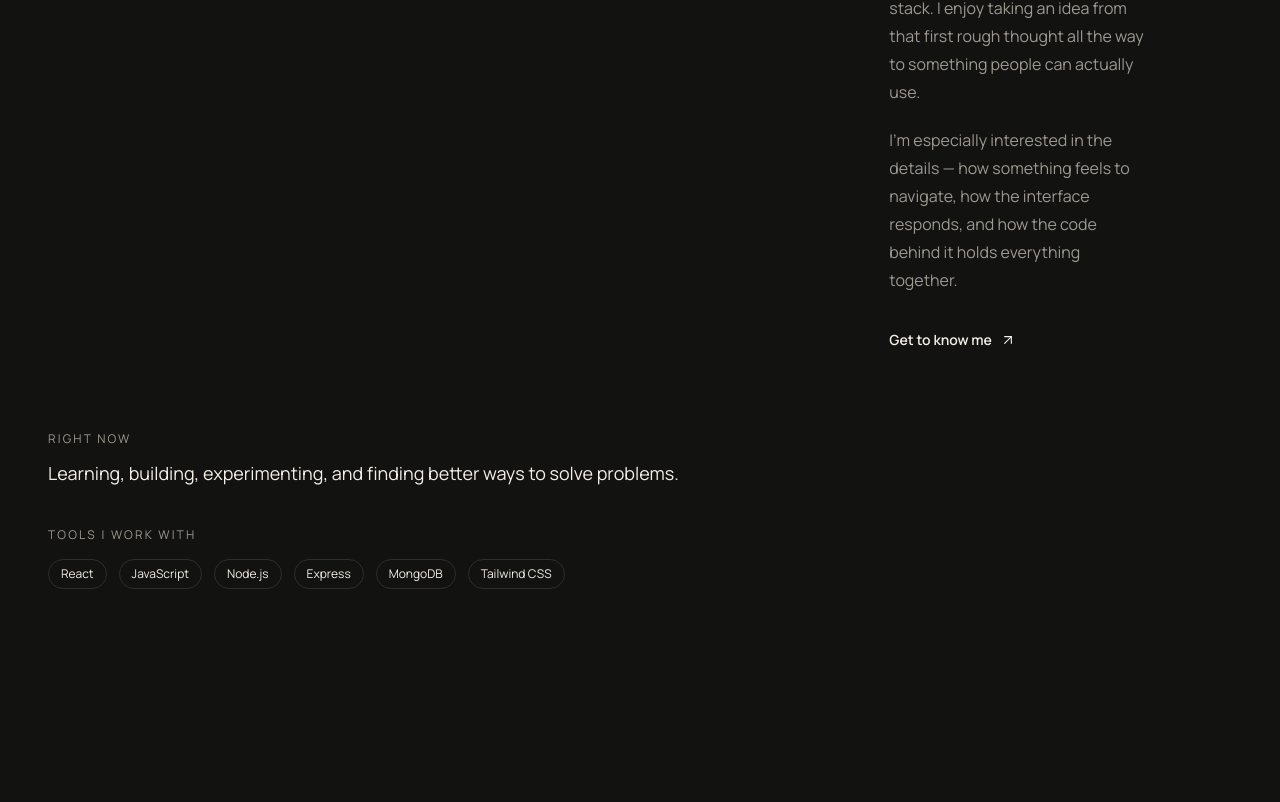
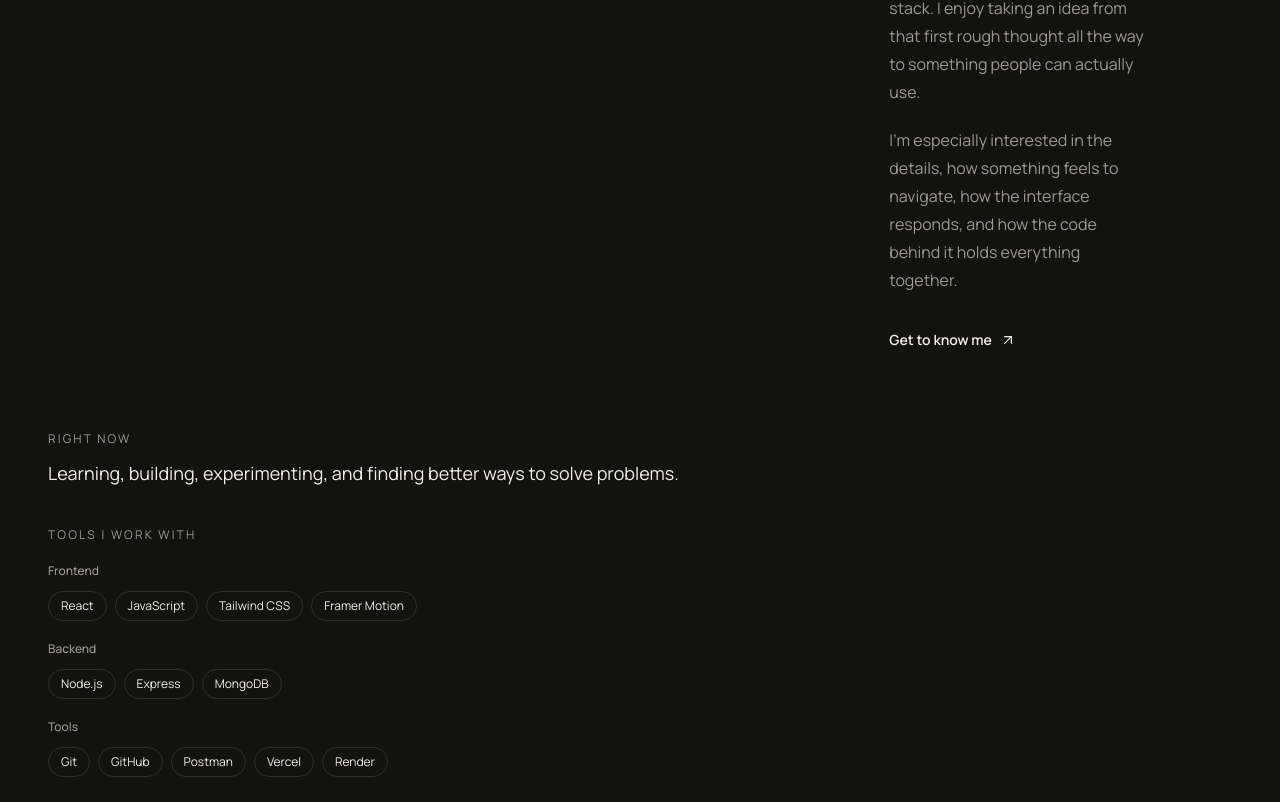
Before and after one commit to adeoyerihanat6-prog/RihannahCodes_Portfolio, a React (Vite) app: page / in a window 1280 px wide. Shown: the part 3378-4180 px from the top of the page. Built offline with nearby package versions, Linux system fonts and the light colour scheme.

Commit message:
organize stack and update about navigation

```diff
--- a/src/components/AboutPreview.jsx
+++ b/src/components/AboutPreview.jsx
@@ -1,13 +1,20 @@
 import { motion } from "framer-motion";
 import { ArrowUpRight } from "lucide-react";
+import { Link } from "react-router-dom";
 
 const stack = [
-  "React",
-  "JavaScript",
-  "Node.js",
-  "Express",
-  "MongoDB",
-  "Tailwind CSS",
+  {
+    category: "Frontend",
+    technologies: ["React", "JavaScript", "Tailwind CSS", "Framer Motion"],
+  },
+  {
+    category: "Backend",
+    technologies: ["Node.js", "Express", "MongoDB"],
+  },
+  {
+    category: "Tools",
+    technologies: ["Git", "GitHub", "Postman", "Vercel", "Render"],
+  },
 ];
 
 function AboutPreview() {
@@ -21,12 +28,18 @@
           initial={{ opacity: 0, y: 30 }}
           whileInView={{ opacity: 1, y: 0 }}
           viewport={{ once: true, amount: 0.25 }}
-          transition={{ duration: 0.8, ease: [0.22, 1, 0.36, 1] }}
+          transition={{
+            duration: 0.8,
+            ease: [0.22, 1, 0.36, 1],
+          }}
           className="grid gap-12 lg:grid-cols-[1.25fr_0.75fr] lg:gap-20"
         >
+          {/* Brand statement */}
           <p className="whitespace-nowrap font-serif text-[clamp(2.5rem,9.5vw,22rem)] leading-none tracking-[-0.05em] text-[var(--surface)] transition-opacity duration-700 hover:opacity-80">
             RihannahCodes
           </p>
+
+          {/* About content */}
           <div>
             <p className="mb-6 text-xs font-semibold uppercase tracking-[0.2em] text-[var(--accent-light)]">
               A little about me
@@ -47,43 +60,56 @@
             </p>
 
             <p className="mt-5 max-w-2xl text-base leading-7 text-[var(--muted)]">
-              I'm especially interested in the details — how something
-              feels to navigate, how the interface responds, and how the
-              code behind it holds everything together.
+              I'm especially interested in the details, how something feels
+              to navigate, how the interface responds, and how the code
+              behind it holds everything together.
             </p>
 
-            <a
-              href="/about"
+            <Link
+              to="/about"
               className="group mt-9 inline-flex items-center gap-2 text-sm font-semibold text-[var(--foreground)]"
             >
               Get to know me
+
               <ArrowUpRight
                 size={16}
                 strokeWidth={1.7}
                 className="transition-transform duration-300 group-hover:-translate-y-0.5 group-hover:translate-x-0.5"
               />
-            </a>
+            </Link>
           </div>
 
+          {/* Current focus + Stack */}
           <div className="flex flex-col justify-end lg:pb-2">
+            {/* Right now */}
             <div className="mb-10">
               <p className="mb-3 text-xs uppercase tracking-[0.18em] text-[var(--muted)]">
                 Right now
               </p>
 
               <p className="text-lg leading-7 text-[var(--foreground)]">
-                Learning, building, experimenting,
-                and finding better ways to solve problems.
+                Learning, building, experimenting, and finding better ways to
+                solve problems.
               </p>
             </div>
 
+            {/* Tech stack */}
             <div>
-              <p className="mb-4 text-xs uppercase tracking-[0.18em] text-[var(--muted)]">
+              <p className="mb-5 text-xs uppercase tracking-[0.18em] text-[var(--muted)]">
                 Tools I work with
               </p>
 
-              <div className="flex flex-wrap gap-x-3 gap-y-2">
-                {stack.map((technology) => (
+              {stack.map(({ category, technologies }) => (
+                <div
+                  key={category}
+                  className="mb-5 last:mb-0"
+                >
+                  <p className="mb-3 text-xs font-medium text-[var(--muted)]">
+                    {category}
+                  </p>
+
+                  <div className="flex flex-wrap gap-2">
+                    {technologies.map((technology) => (
                       <span
                         key={technology}
                         className="rounded-full border border-[var(--border)] px-3 py-1.5 text-xs text-[var(--foreground)] transition-colors duration-300 hover:border-[var(--accent)]"
@@ -93,6 +119,8 @@
                     ))}
                   </div>
                 </div>
+              ))}
+            </div>
           </div>
         </motion.div>
       </div>
```
Lines whose indentation alone changed are shown as unchanged.
